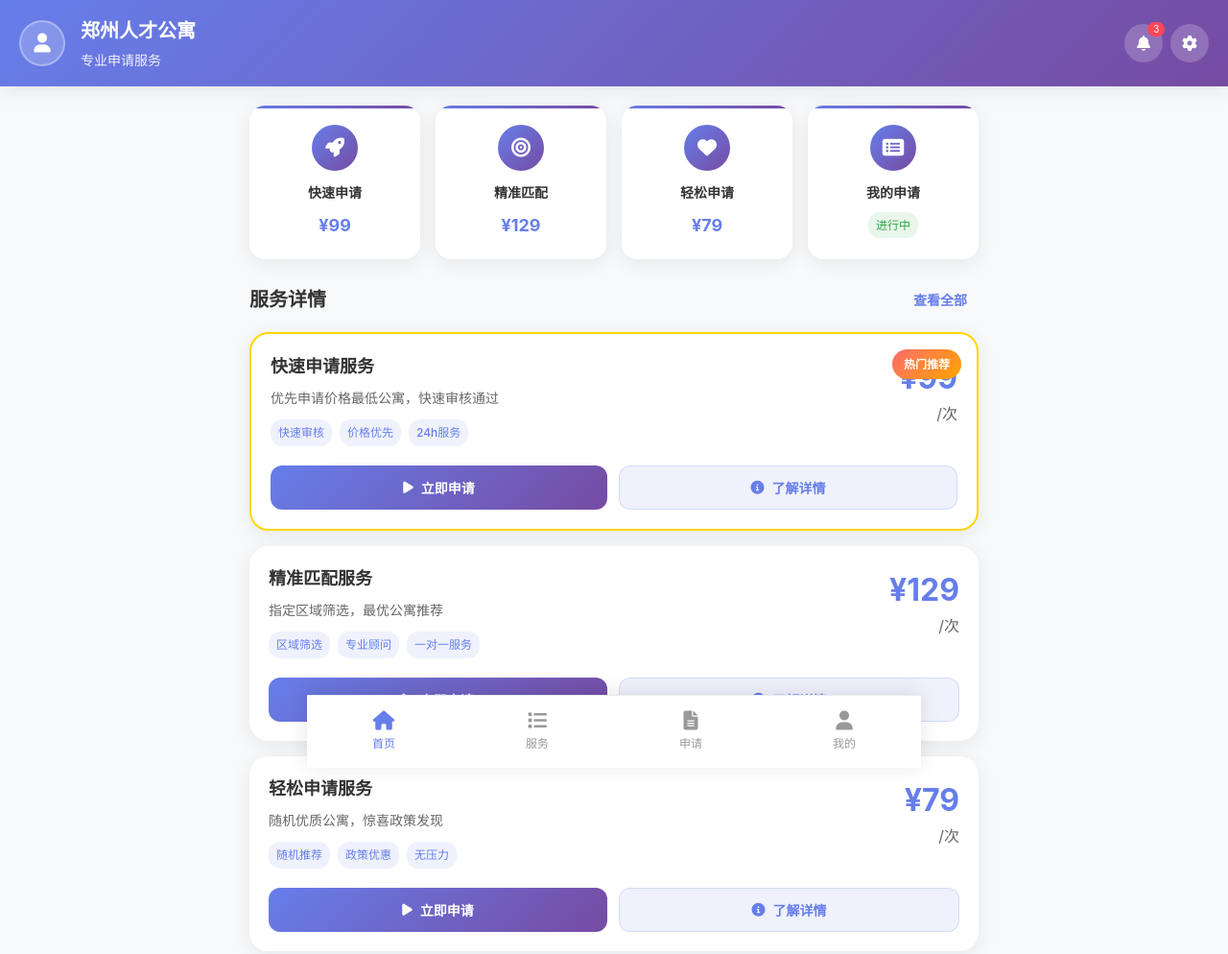
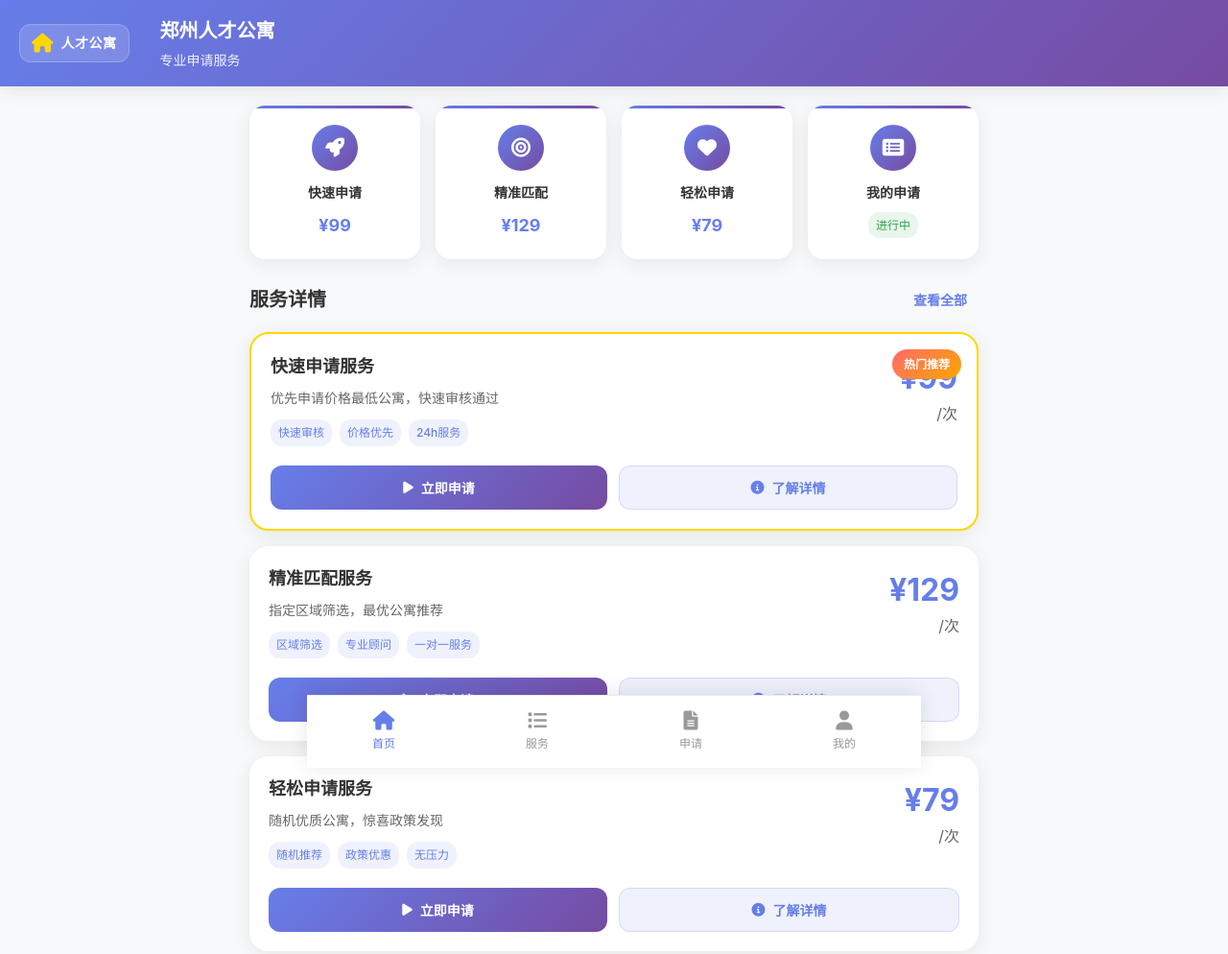
Before and after one commit to mbr1024/rcgy, a plain HTML site: page index.html in a window 1280 px wide. Shown: the top 994 px of the page at 96% size. Drawn offline with Linux system fonts and the light colour scheme.

Commit message:
优化头部设计：去除通知设置按钮，添加专业logo设计

```diff
--- a/index.html
+++ b/index.html
@@ -17,22 +17,15 @@
     <!-- 主应用头部 -->
     <header class="app-header">
         <div class="header-content">
-            <div class="user-avatar">
-                <i class="fas fa-user"></i>
+            <div class="app-logo">
+                <i class="fas fa-home"></i>
+                <span class="logo-text">人才公寓</span>
             </div>
             <div class="header-info">
                 <h1 class="app-title">郑州人才公寓</h1>
                 <p class="app-subtitle">专业申请服务</p>
             </div>
-            <div class="header-actions">
-                <button class="action-btn" onclick="showNotifications()">
-                    <i class="fas fa-bell"></i>
-                    <span class="badge">3</span>
-                </button>
-                <button class="action-btn" onclick="showSettings()">
-                    <i class="fas fa-cog"></i>
-                </button>
-            </div>
+
         </div>
     </header>
 
--- a/script.js
+++ b/script.js
@@ -443,17 +443,7 @@ function showProfile() {
     // 这里可以显示个人资料
 }
 
-// 显示通知
-function showNotifications() {
-    showToast('通知中心', 'info');
-    // 这里可以显示通知列表
-}
 
-// 显示设置
-function showSettings() {
-    showToast('设置页面', 'info');
-    // 这里可以显示设置页面
-}
 
 // 显示上下文菜单
 function showContextMenu(element) {
--- a/styles.css
+++ b/styles.css
@@ -55,20 +55,32 @@ body {
     gap: 16px;
 }
 
-.user-avatar {
-    width: 48px;
-    height: 48px;
-    background: rgba(255, 255, 255, 0.2);
-    border-radius: 50%;
+.app-logo {
     display: flex;
     align-items: center;
-    justify-content: center;
+    gap: 8px;
+    background: rgba(255, 255, 255, 0.15);
+    padding: 8px 12px;
+    border-radius: 12px;
+    border: 1px solid rgba(255, 255, 255, 0.2);
+    backdrop-filter: blur(10px);
+}
+
+.app-logo i {
     font-size: 20px;
-    border: 2px solid rgba(255, 255, 255, 0.3);
+    color: #ffd700;
+}
+
+.logo-text {
+    font-size: 14px;
+    font-weight: 600;
+    color: white;
+    letter-spacing: 0.5px;
 }
 
 .header-info {
     flex: 1;
+    margin-left: 16px;
 }
 
 .app-title {
@@ -82,43 +94,7 @@ body {
     opacity: 0.9;
 }
 
-.header-actions {
-    display: flex;
-    gap: 8px;
-}
 
-.action-btn {
-    background: rgba(255, 255, 255, 0.2);
-    border: none;
-    color: white;
-    width: 40px;
-    height: 40px;
-    border-radius: 50%;
-    display: flex;
-    align-items: center;
-    justify-content: center;
-    font-size: 16px;
-    position: relative;
-    transition: all 0.3s ease;
-}
-
-.action-btn:hover {
-    background: rgba(255, 255, 255, 0.3);
-    transform: scale(1.05);
-}
-
-.badge {
-    position: absolute;
-    top: -2px;
-    right: -2px;
-    background: #ff4757;
-    color: white;
-    font-size: 10px;
-    padding: 2px 6px;
-    border-radius: 10px;
-    min-width: 16px;
-    text-align: center;
-}
 
 /* 主要内容区域 */
 .app-main {
```
